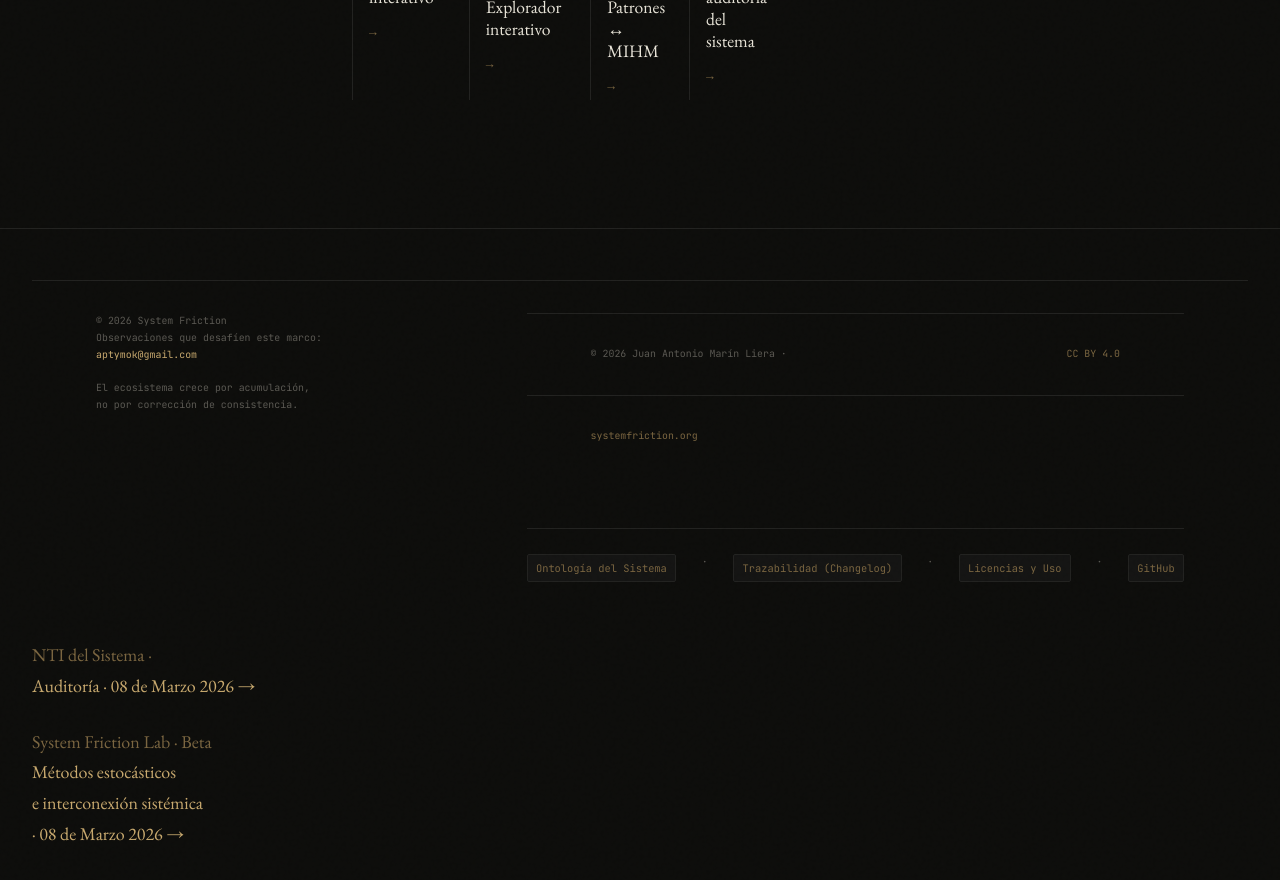
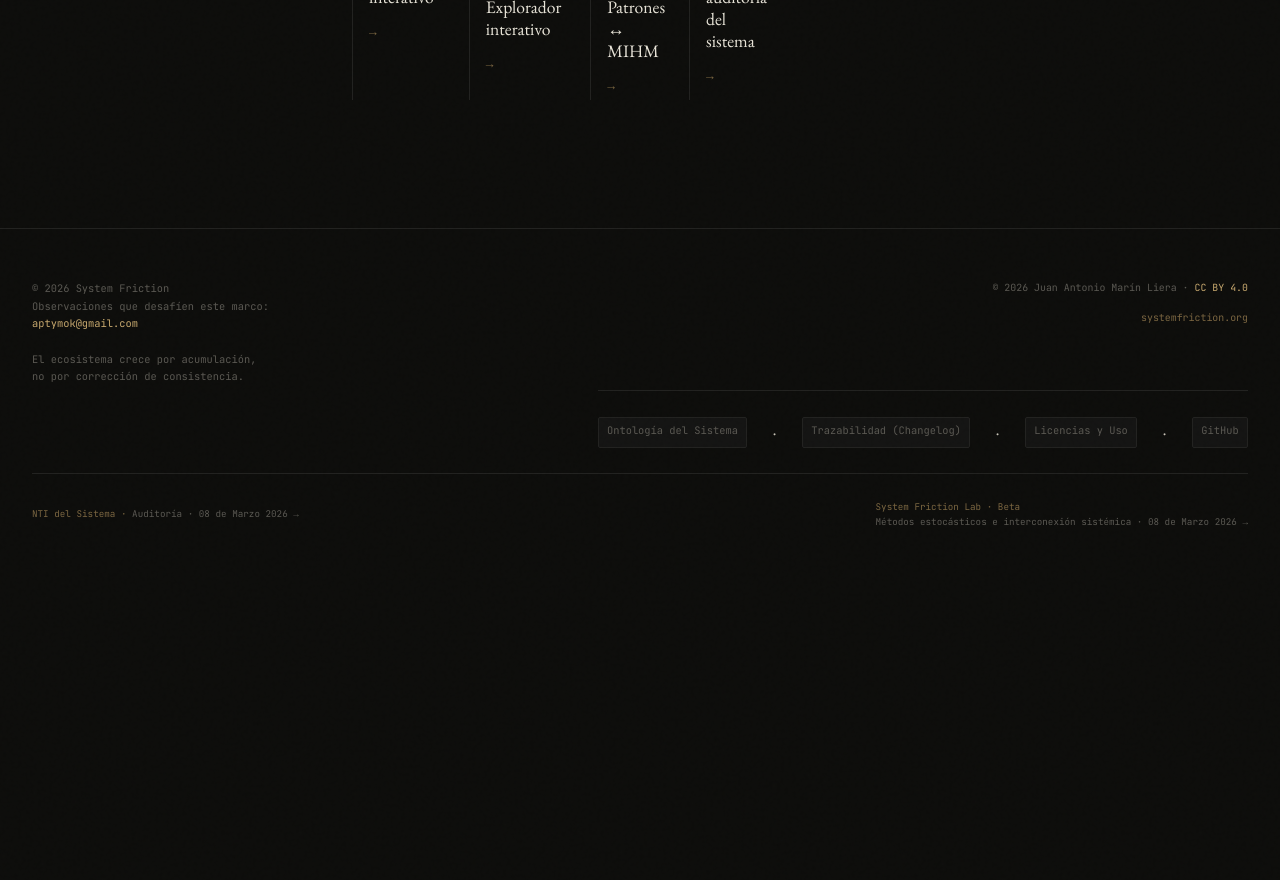
Before and after one commit to Aptymok/system-friction-main, a Jekyll site: the page built from index.md, in a window 1280 px wide and 900 px high, scrolled down 3061 px. Shown: the top 880 px of the window. Built offline with Jekyll 4.4.1, drawn with Linux system fonts in a browser that asks for light colours; after the commit the page ends 3642 px from its top, so only the background shows below that.

Commit message:
Update footer.html

```diff
--- a/_includes/footer.html
+++ b/_includes/footer.html
@@ -1,16 +1,18 @@
 <footer class="site-footer">
   <!-- CAPA 1: INFORMACIÓN LEGAL Y DE VERSIÓN -->
-  <div class="license">
-    <div>
+  <div class="site-footer__top">
+    <div class="site-footer__brand">
       <span>© 2026 System Friction</span><br>
       <span>Observaciones que desafíen este marco:</span><br>
       <a href="mailto:aptymok@gmail.com" class="footer-email">aptymok@gmail.com</a><br><br>
       <span>El ecosistema crece por acumulación,<br>
-      no por corrección de consistencia.</span><br>
+      no por corrección de consistencia.</span>
     </div>
-    <div class="footer-right">
-      <div class="license">© 2026 Juan Antonio Marín Liera · <a href="https://creativecommons.org/licenses/by/4.0/" target="_blank" rel="noopener">CC BY 4.0</a></div>
-      <div class="license"><a href="https://systemfriction.org">systemfriction.org</a></div>
+
+    <div class="site-footer__right">
+      <div class="license-text">© 2026 Juan Antonio Marín Liera · <a href="https://creativecommons.org/licenses/by/4.0/" target="_blank" rel="noopener">CC BY 4.0</a></div>
+      <div class="domain-link"><a href="https://systemfriction.org">systemfriction.org</a></div>
+
       <div class="doc-footer-nav">
         <a href="{{ site.baseurl }}/about/">Ontología del Sistema</a> ·
         <a href="{{ site.baseurl }}/changelog/">Trazabilidad (Changelog)</a> ·
@@ -20,13 +22,16 @@
     </div>
   </div>
 
-    <div class="site-foot__audit">
-     <span class="audit-badge">NTI del Sistema · <br>
-     <a href="{{ site.baseurl }}/estado/">Auditoría · 08 de Marzo 2026  → </a></span>
+  <!-- CAPA 2: AUDITORÍA Y LABORATORIO (en una sola línea) -->
+  <div class="site-footer__bottom" style="display: flex; justify-content: space-between; align-items: center; flex-wrap: wrap; gap: 1rem;">
+    <div class="audit-item">
+      <span class="audit-badge">NTI del Sistema · </span>
+      <a href="{{ site.baseurl }}/estado/">Auditoría · 08 de Marzo 2026 →</a>
     </div>
 
-    <div class="site-foot__audit">
-     <span class="audit-badge">System Friction Lab · Beta<br>
-     <a href="{{ site.baseurl }}/SystemFrictionLab/index.html/">Métodos estocásticos<br>e interconexión sistémica<br> · 08 de Marzo 2026  → </a></span>
+    <div class="lab-item">
+      <span class="audit-badge">System Friction Lab · Beta<br></span>
+      <a href="{{ site.baseurl }}/SystemFictionLab/">Métodos estocásticos e interconexión sistémica · 08 de Marzo 2026 →</a>
     </div>
-  </footer>
+  </div>
+</footer>
```
